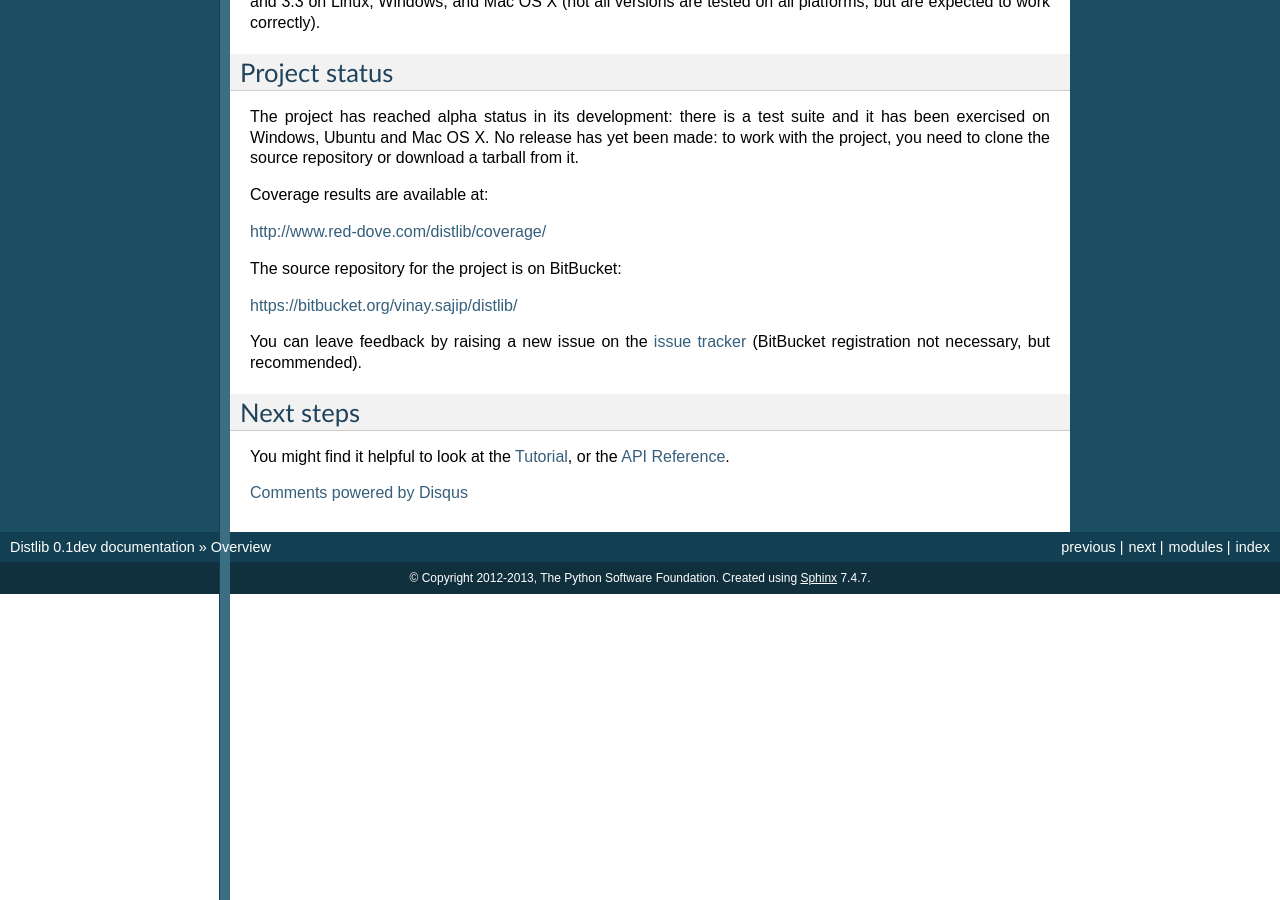
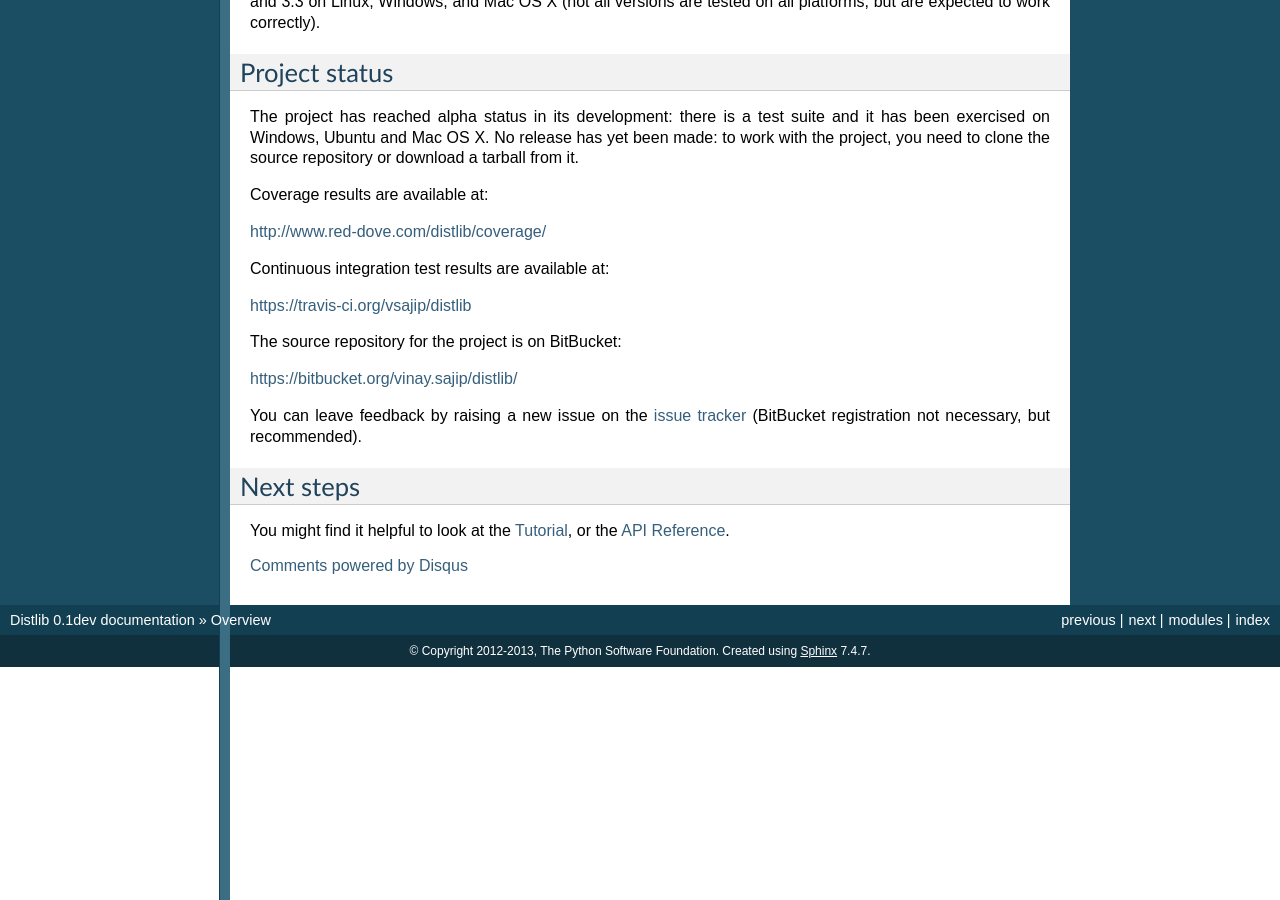
Before and after one commit to dstufft/distlib, a Sphinx documentation site: the page built from docs/overview.rst, in a window 1280 px wide and 900 px high, scrolled down 2042 px. Built offline with Sphinx 7.4.7, drawn with Linux system fonts in a browser that asks for light colours; formulas are drawn with MathJax 3; comment, search, counter and statistics services are not loaded.

Commit message:
Updated docs to mention Travis integration.

```diff
--- a/docs/overview.rst
+++ b/docs/overview.rst
@@ -138,6 +138,10 @@ Coverage results are available at:
 
 http://www.red-dove.com/distlib/coverage/
 
+Continuous integration test results are available at:
+
+https://travis-ci.org/vsajip/distlib
+
 The source repository for the project is on BitBucket:
 
 https://bitbucket.org/vinay.sajip/distlib/
--- a/docs/tutorial.rst
+++ b/docs/tutorial.rst
@@ -39,6 +39,10 @@ in the top-level directory of the package. You can of course also run
 ``python setup.py install``
 to install the package (perhaps invoking with ``sudo`` if you need
 to install to a protected location).
+
+Continuous integration test results are available at:
+
+https://travis-ci.org/vsajip/distlib
 
 Coverage results are available at:
 
```
